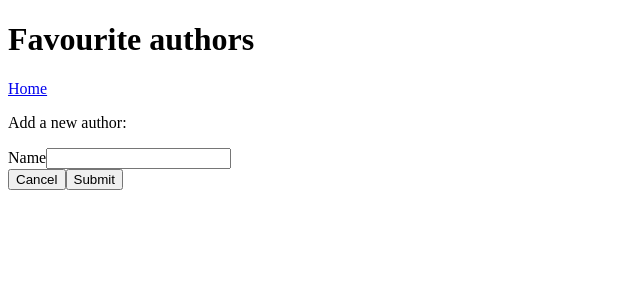
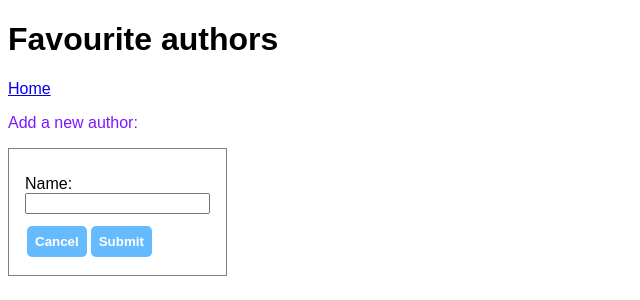
Before and after one commit to marcosroman/bc-authors, a React (Create React App) app in the folder client/: page /new in a window 1280 px wide. Shown: the top 300 px of the page, without its empty margins (0-640 px from the left). Built offline with nearby package versions, Linux system fonts and the light colour scheme.

Commit message:
improved style (til now without styled-components)

```diff
--- /dev/null
+++ b/client/src/App.css
@@ -0,0 +1,63 @@
+* {
+	font-family: sans-serif;
+}
+
+p {
+	color: #7B17FF;
+}
+
+table, th, td {
+	border: 2px solid black;
+	border-collapse: collapse;
+	padding: 5px 2px;
+}
+
+/*
+th {
+	background-color:
+}
+*/
+
+form {
+	display: inline-block;
+	border: 1px solid gray;
+	padding: 1em 1em;
+}
+
+button {
+	background-color: #66bbff;
+	color: white;
+	border-radius: 5px;
+	font-weight: bold;
+	border: none;
+	padding: 8px;
+	margin: 2px;
+}
+
+table .edit {
+	background-image: linear-gradient(yellow,lightgray,lightgray);
+}
+
+table .delete {
+	background-image: linear-gradient(pink,lightgray,lightgray);
+}
+
+table thead {
+	background-color: #d3d3d3;
+	color: white;
+}
+
+tr:nth-child(even)  {
+	background-color: lightgray;
+}
+
+.form-input {
+	margin: 10px 0;
+	display: inline-block;
+}
+
+.errortext {
+	color: red;
+	font-weight: bold;
+	/*text-wrap*/
+}
--- a/client/src/App.js
+++ b/client/src/App.js
@@ -1,4 +1,5 @@
 import AppRoutes from './components/routes/AppRoutes';
+import './App.css';
 
 const App = () => {
   return (
--- a/client/src/components/AuthorForm.js
+++ b/client/src/components/forms/AuthorForm.js
@@ -60,10 +60,12 @@ const AuthorForm = (props) => {
 
 	return (
 		<form>
-			{errors.map((item,index) => <p key={index}>{item}</p>)}
-			<label htmlFor="name">Name</label>
-			<input name="name" value={name} onChange={(e) => setName(e.target.value)} />
-			<div className="btn">
+			{errors.map((item,index) => <p className="errortext" key={index}>{item}</p>)}
+			<div className="form-input">
+				<label htmlFor="name">Name:</label><br/>
+				<input name="name" value={name} onChange={(e) => setName(e.target.value)} />
+			</div>
+			<div className="buttons">
 				<button onClick={cancelForm}>Cancel</button>
 				<button onClick={submitForm}>Submit</button>
 			</div>
--- a/client/src/components/views/EditAuthor.js
+++ b/client/src/components/views/EditAuthor.js
@@ -1,6 +1,6 @@
 import { useParams } from 'react-router';
 import { Link } from 'react-router-dom';
-import AuthorForm from '../AuthorForm';
+import AuthorForm from '../forms/AuthorForm';
 import { useState, useEffect } from 'react';
 import axios from 'axios';
 
--- a/client/src/components/views/Main.js
+++ b/client/src/components/views/Main.js
@@ -1,6 +1,6 @@
+import { useState, useEffect } from 'react';
+import { useNavigate } from 'react-router';
 import { Link } from 'react-router-dom';
-import { useNavigate } from 'react-router';
-import { useState, useEffect } from 'react';
 import axios from 'axios';
 
 const Main = (props) => {
@@ -49,16 +49,20 @@ const Main = (props) => {
 										<tr key={author._id}>
 											<td>{author.name}</td>
 											<td>
-												<button onClick={(e) => editAuthor(e, author._id)}>Edit</button>
-												<button onClick={(e) => deleteAuthor(e, author._id)}>Delete</button>
+												<button className="edit"
+									              onClick={(e) =>
+																	editAuthor(e, author._id)}>Edit</button>
+												<button className="delete"
+									              onClick={(e) =>
+																	deleteAuthor(e, author._id)}>Delete</button>
 											</td>
 										</tr>
-									))};
+									))}
 							</tbody>
 						</table>
 					</div>
 			))}
-		</main>
+	</main>
 	);
 }
 
--- a/client/src/components/views/NewAuthor.js
+++ b/client/src/components/views/NewAuthor.js
@@ -1,5 +1,5 @@
 import { Link } from 'react-router-dom';
-import AuthorForm from '../AuthorForm';
+import AuthorForm from '../forms/AuthorForm';
 
 const NewAuthor = (props) => {
 	return (
```
